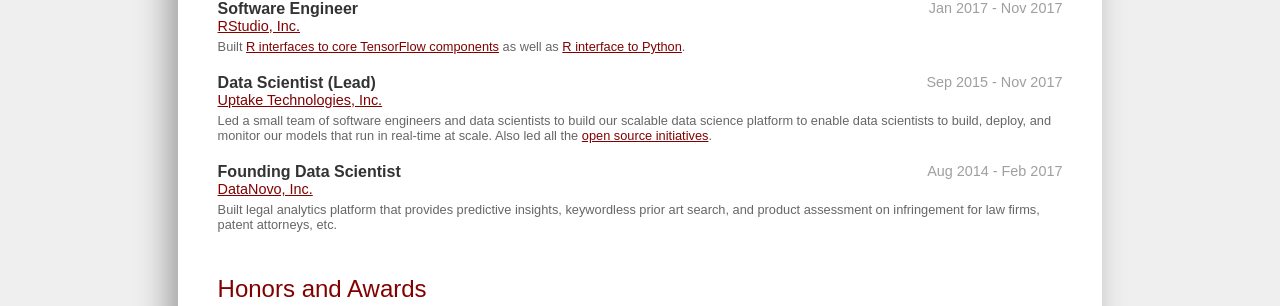
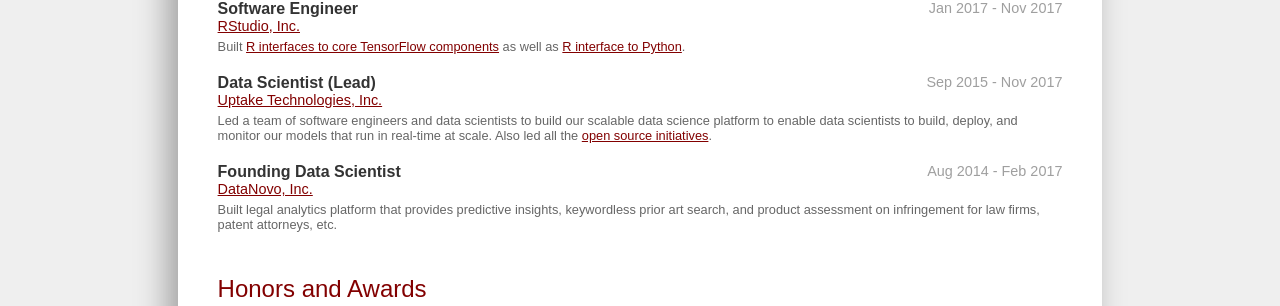
Before and after one commit to terrytangyuan/terrytangyuan.github.com, a Jekyll site: the page cv.html, which Jekyll copies as it is, in a window 1280 px wide. Shown: the part 386-692 px from the top of the page. Built offline with Jekyll 4.4.1, drawn with Linux system fonts in a browser that asks for light colours.

Commit message:
Update cv.html

```diff
--- a/cv.html
+++ b/cv.html
@@ -82,7 +82,7 @@
                     <div class="cv-section-smaller">
                         <a class="cv-link" href="http://uptake.com">Uptake Technologies, Inc.</a>
                     </div>
-                    <div class="cv-section-smallest">Led a small team of software engineers and data scientists to build our scalable data science platform to enable data scientists to build, deploy, and monitor our models that run in real-time at scale. Also led all the <a class="cv-link" href="https://github.com/UptakeOpenSource/">open source initiatives</a>. </div>
+                    <div class="cv-section-smallest">Led a team of software engineers and data scientists to build our scalable data science platform to enable data scientists to build, deploy, and monitor our models that run in real-time at scale. Also led all the <a class="cv-link" href="https://github.com/UptakeOpenSource/">open source initiatives</a>. </div>
                 </div>
 
                 <div class="cv-section-item">
```
